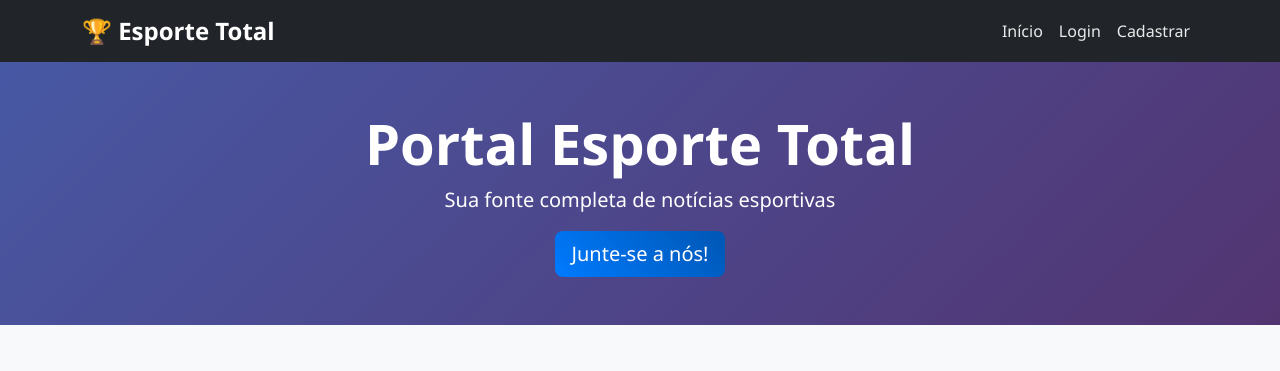
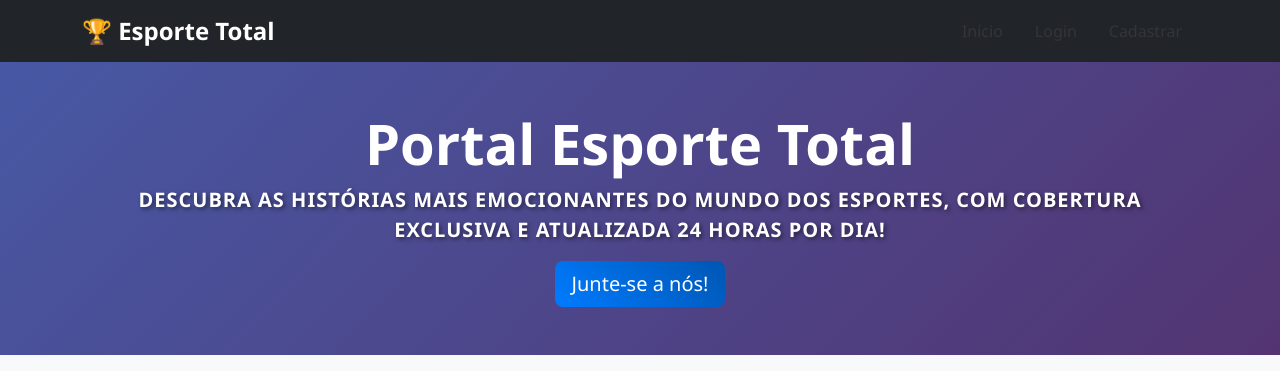
Before and after one commit to DouglasVbr/portal-de-noticias, a PHP site: page /index.php in a window 1280 px wide. Shown: the top 371 px of the page. Run offline with PHP 8.4, Linux system fonts and the light colour scheme; data comes from the database, SQL or seed files in the repository.

Commit message:
stylo de nuvem

```diff
--- a/index.php
+++ b/index.php
@@ -20,6 +20,7 @@ $noticias = buscarNoticias();
     <link rel="stylesheet" href="style.css">
 </head>
 <body>
+    <div class="fog-overlay"></div>
     <!-- Navbar -->
     <nav class="navbar navbar-expand-lg navbar-dark bg-dark">
         <div class="container">
@@ -62,7 +63,7 @@ $noticias = buscarNoticias();
     <header class="hero-section text-white text-center py-5">
         <div class="container">
             <h1 class="display-4 fw-bold">Portal Esporte Total</h1>
-            <p class="lead">Sua fonte completa de notícias esportivas</p>
+            <p class="lead fw-bold text-uppercase" style="text-shadow: 2px 2px 4px rgba(0,0,0,0.5); letter-spacing: 1px; color: #ffffff;">Descubra as histórias mais emocionantes do mundo dos esportes, com cobertura exclusiva e atualizada 24 horas por dia!</p>
             <?php if (!verificarLogin()): ?>
                 <a href="cadastro.php" class="btn btn-primary btn-lg">Junte-se a nós!</a>
             <?php endif; ?>
--- a/style.css
+++ b/style.css
@@ -33,12 +54,31 @@ body {
 }
 
 .navbar-dark .navbar-nav .nav-link {
-    color: rgba(255, 255, 255, 0.9);
-    transition: color 0.3s ease;
+    color: rgba(86, 80, 80, 0.375);
+    transition: all 0.3s ease;
+    position: relative;
+    padding: 0.5rem 1rem;
+    display: inline-block;
+}
+
+.navbar-dark .navbar-nav .nav-link::after {
+    content: '';
+    position: absolute;
+    width: 0;
+    height: 2px;
+    bottom: 0;
+    left: 0;
+    background-color: #433d3d5e;
+    transition: width 0.3s ease;
+}
+
+.navbar-dark .navbar-nav .nav-link:hover::after,
+.navbar-dark .navbar-nav .nav-link.active::after {
+    width: 100%;
 }
 
 .navbar-dark .navbar-nav .nav-link:hover {
-    color: #fff;
+    color: #524c4c48;
 }
 
 /* Cards de notícias */
```
Also changed, not shown: other parts of style.css (+57 -0 lines), imagens/684cc4de59754.jpg (added), imagens/684cc565d7b97.jpg (added), imagens/futebolamericano.jpg (added), imagens/futebolamericano2.jpg (added).
